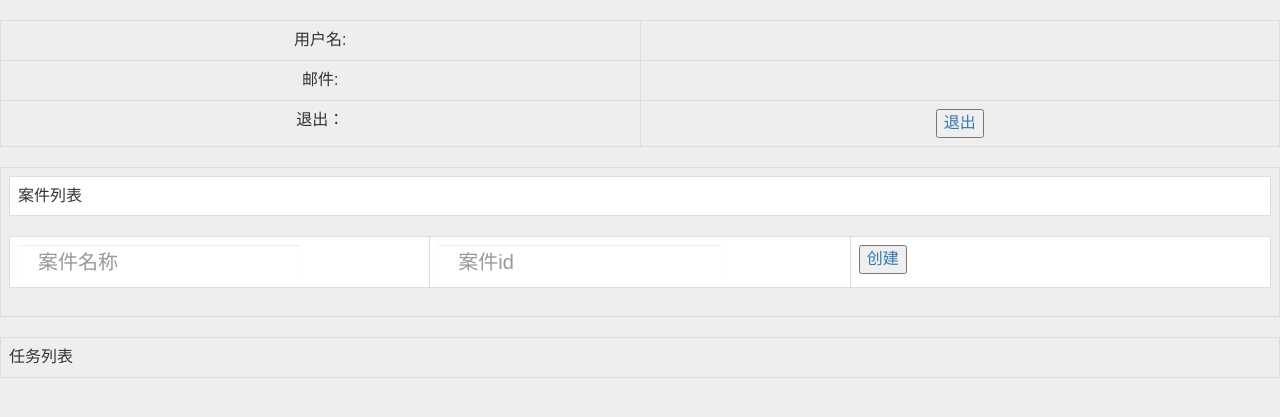
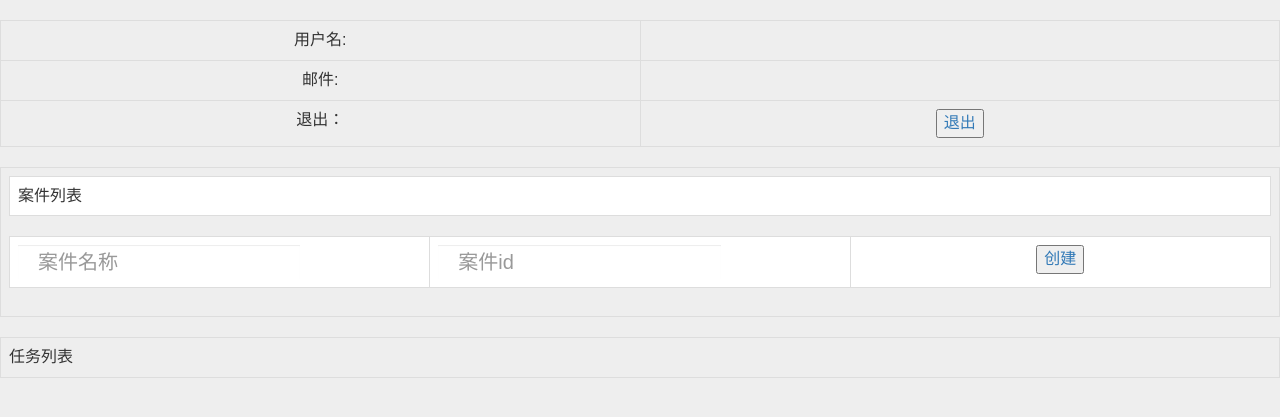
Before and after one commit to gzm1997/law, a Flask app: template templates/user.html in a window 1280 px wide. Shown: the part 52-469 px from the top of the page. Run offline with Flask 2, Linux system fonts and the light colour scheme; the template is opened without the code that fills it, so the values that code supplies are empty; some libraries are stand-ins or nearby versions.

Commit message:
fix somewhere

```diff
--- a/templates/user.html
+++ b/templates/user.html
@@ -127,7 +127,7 @@
 								<td class="col-md-2">
 									<input type="text" class="form-control" id="case_id" placeholder="案件id">
 								</td>
-								<td class="col-md-2">
+								<td class="col-md-2 text-center">
 									<button>
 										<a href="#">
 											创建
```
